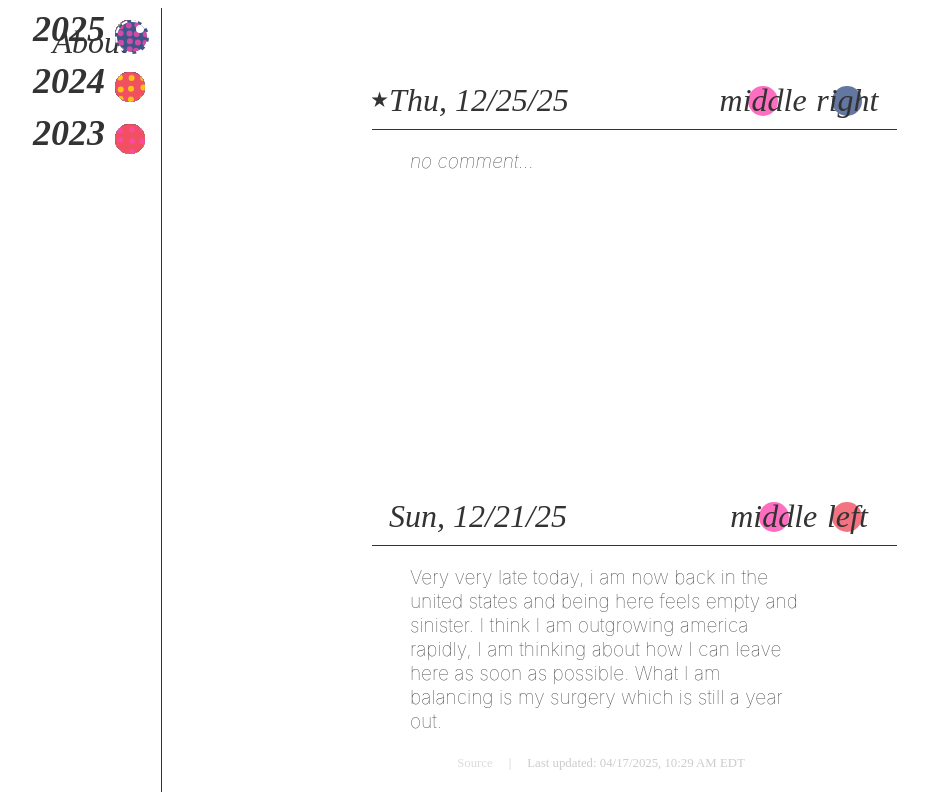
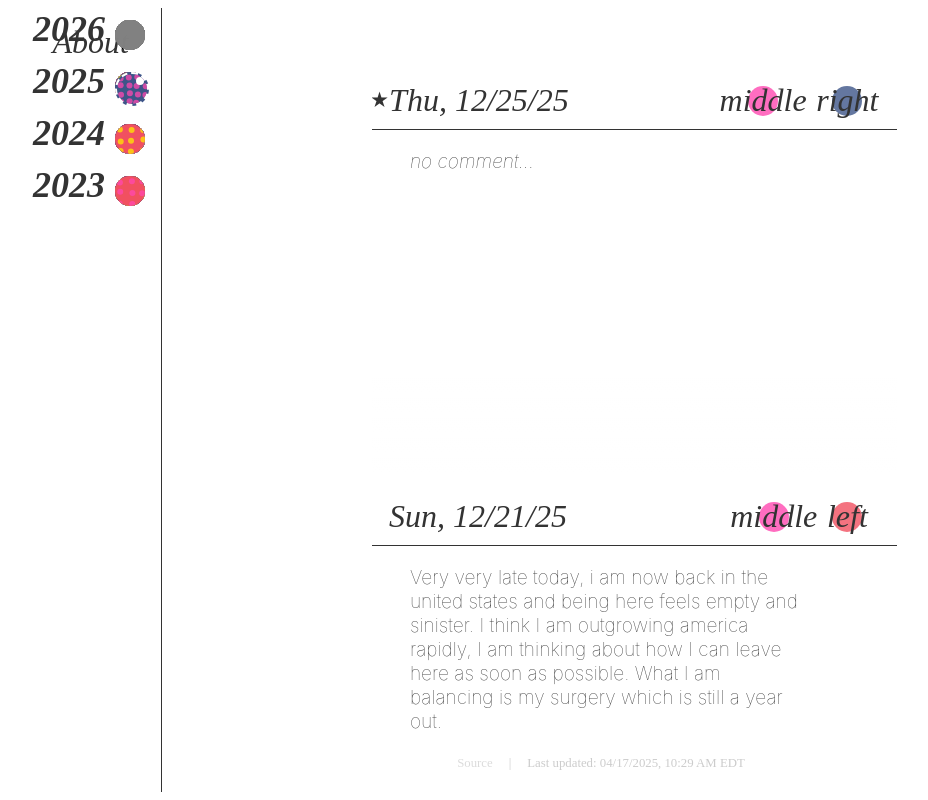
Before and after one commit to chloe-online/chlo_exposed, a Svelte app: page / in a window 1280 px wide. Shown: the whole page, without its empty margins (23-951 px from the left). Built offline with nearby package versions, Linux system fonts and the light colour scheme.

Commit message:
add 2026

```diff
--- a/src/App.svelte
+++ b/src/App.svelte
@@ -91,7 +91,7 @@
         </button>
 
         {#if !store.isLoading}
-          {#each [2025, 2024, 2023] as year}
+          {#each [2026, 2025, 2024, 2023] as year}
             <Calendar {year} entries={store.entries} />
           {/each}
         {/if}
```
